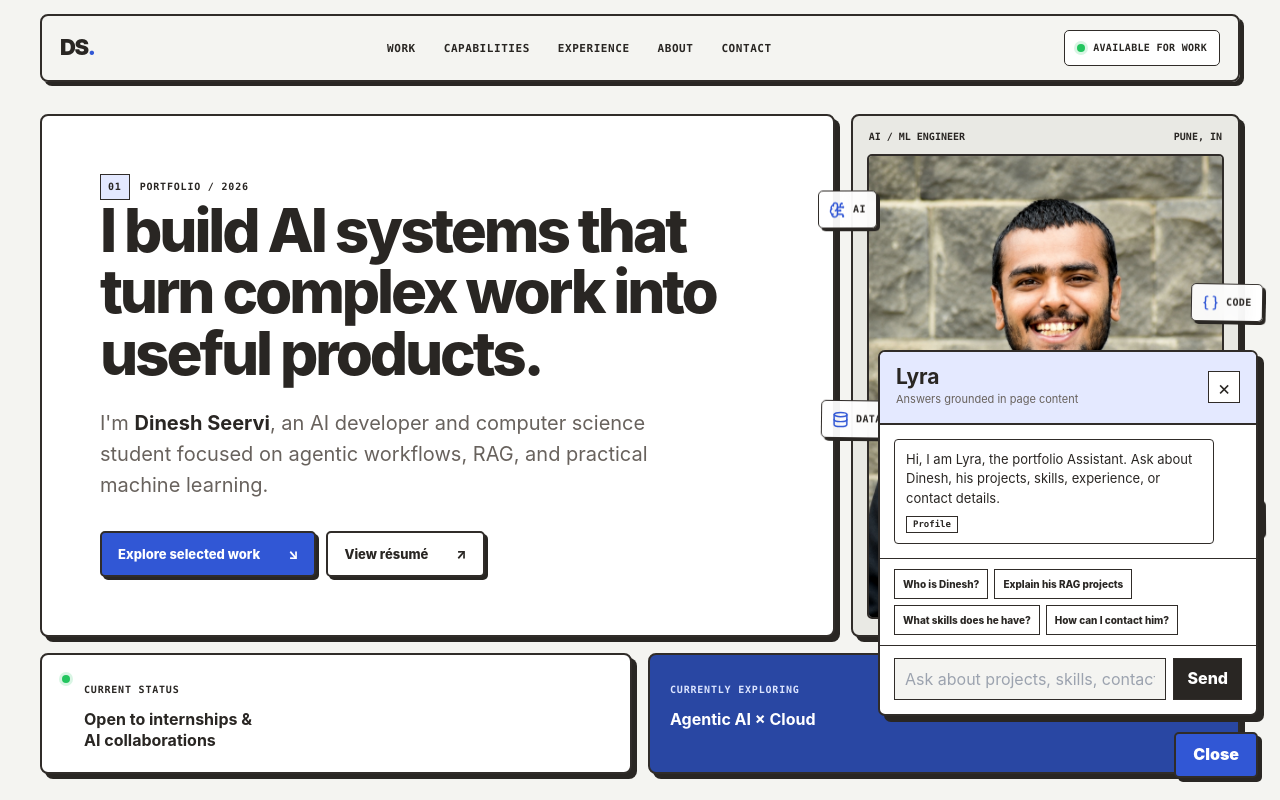
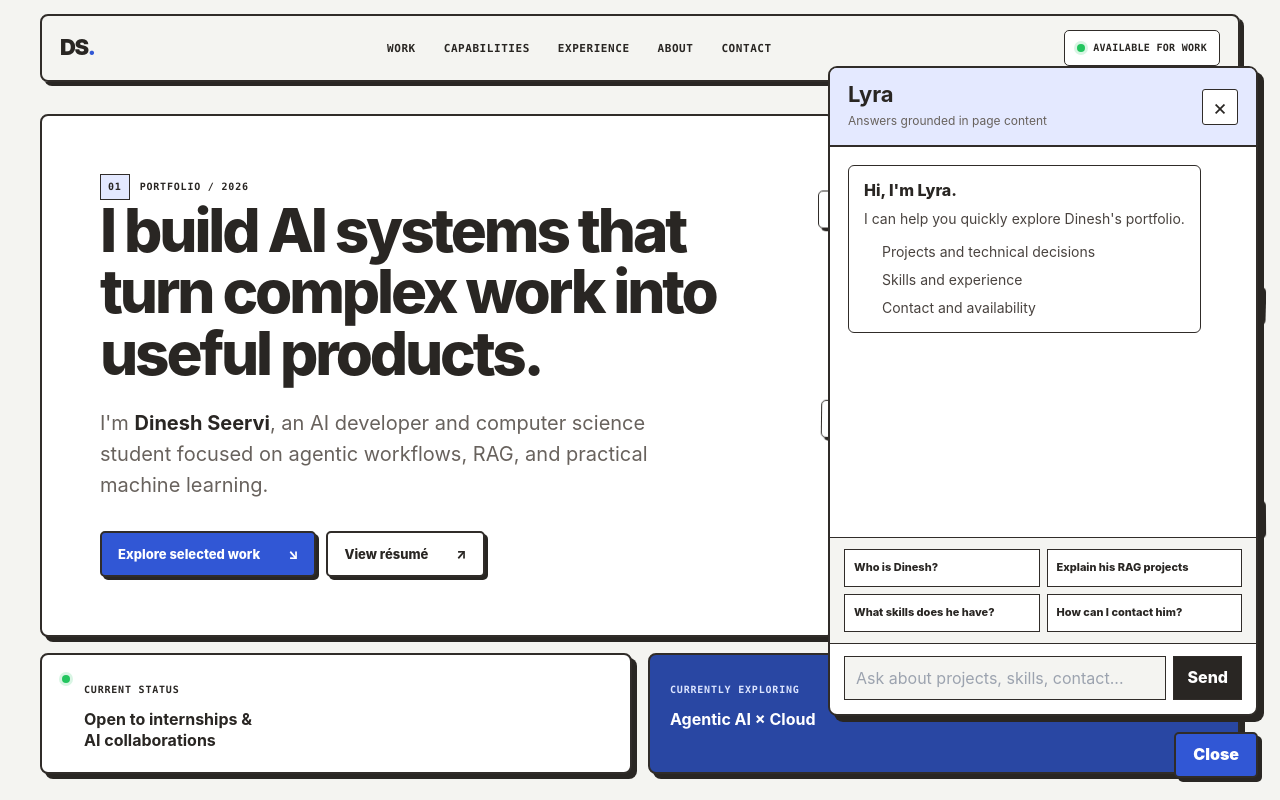
Before and after one commit to DS123-ally/My-Portfolio, a Next.js app: page / in a window 1280 px wide. Both pictures are taken after a click on the button "Ask Lyra". Shown: the top 800 px of the page. Built offline with nearby package versions, Linux system fonts and the light colour scheme.

Commit message:
update the profile

```diff
--- a/app/globals.css
+++ b/app/globals.css
@@ -302,21 +302,26 @@ section { scroll-margin-top: 110px; }
   font-weight: 900; cursor: pointer; box-shadow: 4px 4px 0 var(--ink); transition: transform .18s ease, box-shadow .18s ease;
 }
 .rag-chat-button:hover { transform: translate(3px,3px); box-shadow: 1px 1px 0 var(--ink); }
-.rag-chat { position: fixed; right: 22px; bottom: 84px; z-index: 150; width: min(380px, calc(100vw - 30px)); max-height: min(600px, calc(100vh - 110px)); display: grid; grid-template-rows: auto 1fr auto auto; overflow: hidden; border: 2px solid var(--line); border-radius: 7px; background: var(--surface); box-shadow: 6px 6px 0 var(--ink); }
-.rag-chat__header { min-height: 70px; padding: 14px 16px; display: flex; align-items: center; justify-content: space-between; border-bottom: 2px solid var(--line); background: var(--blue-soft); }
-.rag-chat__header strong { display: block; font-size: 21px; line-height: 1; }
-.rag-chat__header span { display: block; margin-top: 4px; color: var(--muted); font-size: 11px; }
-.rag-chat__header button { width: 32px; height: 32px; display: grid; place-items: center; border: 1.5px solid var(--line); background: var(--surface); font-size: 20px; cursor: pointer; }
-.rag-chat__messages { display: grid; align-content: start; gap: 10px; max-height: 300px; overflow-y: auto; padding: 14px; }
-.rag-chat__message { max-width: 92%; padding: 10px 11px; border: 1.5px solid var(--line); border-radius: 4px; background: var(--surface); }
-.rag-chat__message--user { justify-self: end; background: var(--blue-soft); }
-.rag-chat__message p { font-size: 13px; line-height: 1.5; }
-.rag-chat__sources { display: flex; flex-wrap: wrap; gap: 5px; margin-top: 8px; }
-.rag-chat__sources span { padding: 3px 6px; border: 1px solid var(--line); font: 700 9px/1 var(--mono); }
-.rag-chat__suggestions { padding: 10px 14px; display: flex; flex-wrap: wrap; gap: 6px; border-top: 1.5px solid var(--line); }
-.rag-chat__suggestions button { min-width: 0; padding: 6px 8px; border: 1px solid var(--line); background: var(--surface); font-size: 10px; font-weight: 800; cursor: pointer; }
+.rag-chat { position: fixed; right: 22px; bottom: 84px; z-index: 150; width: min(430px, calc(100vw - 30px)); height: min(650px, calc(100dvh - 110px)); display: grid; grid-template-rows: auto minmax(0, 1fr) auto auto; overflow: hidden; border: 2px solid var(--line); border-radius: 9px; background: var(--surface); box-shadow: 6px 6px 0 var(--ink); }
+.rag-chat__header { min-height: 76px; padding: 15px 18px; display: flex; align-items: center; justify-content: space-between; border-bottom: 2px solid var(--line); background: var(--blue-soft); }
+.rag-chat__header strong { display: block; font-size: 22px; line-height: 1; }
+.rag-chat__header span { display: block; margin-top: 6px; color: var(--muted); font-size: 12px; }
+.rag-chat__header button { width: 36px; height: 36px; display: grid; place-items: center; border: 1.5px solid var(--line); border-radius: 3px; background: var(--surface); font-size: 22px; cursor: pointer; }
+.rag-chat__messages { min-height: 0; display: grid; align-content: start; gap: 14px; overflow-y: auto; padding: 18px; scrollbar-gutter: stable; }
+.rag-chat__message { max-width: 100%; padding: 14px 15px; border: 1.5px solid var(--line); border-radius: 6px; background: var(--surface); }
+.rag-chat__message--assistant { justify-self: start; }
+.rag-chat__message--user { max-width: 86%; justify-self: end; padding: 11px 14px; background: var(--blue-soft); }
+.rag-chat__message h3 { margin-bottom: 7px; font-size: 16px; line-height: 1.3; }
+.rag-chat__message p { color: #49433f; font-size: 14px; line-height: 1.6; }
+.rag-chat__message ul { margin: 11px 0 0; padding-left: 18px; color: #49433f; font-size: 14px; line-height: 1.55; }
+.rag-chat__message li + li { margin-top: 6px; }
+.rag-chat__sources { display: flex; flex-wrap: wrap; align-items: center; gap: 6px; margin-top: 12px; padding-top: 10px; border-top: 1px solid #d7d3cf; }
+.rag-chat__sources small { color: var(--muted); font: 800 10px/1 var(--mono); text-transform: uppercase; }
+.rag-chat__sources span { padding: 4px 7px; border: 1px solid var(--line); border-radius: 3px; background: var(--paper); font: 700 10px/1 var(--mono); }
+.rag-chat__suggestions { padding: 11px 14px; display: grid; grid-template-columns: repeat(2, minmax(0, 1fr)); gap: 7px; border-top: 1.5px solid var(--line); background: var(--paper); }
+.rag-chat__suggestions button { min-width: 0; min-height: 38px; padding: 7px 9px; border: 1px solid var(--line); background: var(--surface); font-size: 11px; font-weight: 800; line-height: 1.25; text-align: left; cursor: pointer; }
 .rag-chat__form { padding: 12px 14px 14px; display: grid; grid-template-columns: 1fr auto; gap: 7px; border-top: 1.5px solid var(--line); }
-.rag-chat__form input { min-width: 0; height: 42px; padding: 0 10px; border: 1.5px solid var(--line); background: var(--paper); outline: none; }
+.rag-chat__form input { min-width: 0; height: 44px; padding: 0 11px; border: 1.5px solid var(--line); background: var(--paper); font-size: 16px; outline: none; }
 .rag-chat__form input:focus { box-shadow: inset 0 0 0 2px var(--blue); }
 .rag-chat__form button { padding: 0 13px; border: 1.5px solid var(--line); background: var(--ink); color: #fff; font-weight: 850; cursor: pointer; }
 
@@ -401,8 +406,11 @@ section { scroll-margin-top: 110px; }
   .contact-actions a { min-height: 115px; padding: 21px; }
   .site-footer { padding-bottom: 100px; flex-direction: column; gap: 8px; }
   .rag-chat-button { right: 14px; bottom: 14px; padding: 0 13px; font-size: 12px; }
-  .rag-chat { right: 14px; bottom: 72px; width: calc(100vw - 28px); }
-  .rag-chat__suggestions button { flex: 1 1 46%; overflow: hidden; text-overflow: ellipsis; white-space: nowrap; }
+  .rag-chat { right: 14px; bottom: 72px; width: calc(100vw - 28px); height: min(680px, calc(100dvh - 86px)); }
+  .rag-chat__header { min-height: 70px; padding: 13px 15px; }
+  .rag-chat__messages { padding: 14px; }
+  .rag-chat__message { padding: 13px; }
+  .rag-chat__suggestions { padding: 9px 12px; }
 }
 
 @media (prefers-reduced-motion: reduce) {
--- a/components/ChatBot.tsx
+++ b/components/ChatBot.tsx
@@ -30,15 +30,18 @@ const SUGGESTIONS = ['Who is Dinesh?', 'Explain his RAG projects', 'What skills
 
 type Message = {
   role: 'user' | 'assistant'
+  heading?: string
   text: string
+  points?: string[]
   sources?: string[]
 }
 
 const INITIAL_MESSAGES: Message[] = [
   {
     role: 'assistant',
-    text: 'Hi, I am Lyra, the portfolio Assistant. Ask about Dinesh, his projects, skills, experience, or contact details.',
-    sources: ['Profile'],
+    heading: "Hi, I'm Lyra.",
+    text: "I can help you quickly explore Dinesh's portfolio.",
+    points: ['Projects and technical decisions', 'Skills and experience', 'Contact and availability'],
   },
 ]
 
@@ -57,10 +60,59 @@ function retrieve(query: string) {
 }
 
 function answerQuestion(query: string) {
+  const normalized = query.toLowerCase()
+
+  if (/who|about|profile|dinesh/.test(normalized)) {
+    return {
+      heading: 'About Dinesh',
+      text: 'Dinesh Seervi is a B.Tech Computer Science Engineering student at AISSMS IOIT, Pune.',
+      points: ['Builds practical AI and machine-learning products', 'Focuses on RAG, LangChain, and agentic workflows', 'Open to internships and AI collaborations'],
+      sources: ['Profile'],
+    }
+  }
+
+  if (/project|rag|research|summar|interview|blog/.test(normalized)) {
+    return {
+      heading: 'Featured projects',
+      text: 'His work focuses on turning AI capabilities into useful, end-to-end products.',
+      points: ['AI Research Agent — graph-based research and synthesis', 'Agentic Blog Gen — multi-step, SEO-ready content workflow', 'AI Auto Interview — speech transcription and answer evaluation', 'Web Summarizer — retrieval-based document and web querying'],
+      sources: ['Projects'],
+    }
+  }
+
+  if (/skill|stack|technology|technologies|tool/.test(normalized)) {
+    return {
+      heading: 'Core skills',
+      text: 'Dinesh combines AI engineering with product development and cloud fundamentals.',
+      points: ['AI: Python, LangChain, LangGraph, RAG, vector databases', 'Product: Next.js, React, FastAPI, Streamlit, Firebase', 'Data & cloud: Pandas, NumPy, Scikit-learn, TensorFlow, AWS, GCP'],
+      sources: ['Skills'],
+    }
+  }
+
+  if (/experience|intern|work|career|open source/.test(normalized)) {
+    return {
+      heading: 'Experience',
+      text: 'His applied experience spans open source, data science, and AI/ML engineering.',
+      points: ['Open Source Contributor — GirlScript Summer of Code', 'Data Science Intern — Prodigy InfoTech', 'AI/ML Intern — Edunet Foundation'],
+      sources: ['Experience'],
+    }
+  }
+
+  if (/contact|email|phone|reach|hire|available/.test(normalized)) {
+    return {
+      heading: 'Contact Dinesh',
+      text: 'He is available for internships, research collaborations, and AI/ML opportunities.',
+      points: ['Email: dineshseervi1208@gmail.com', 'Phone: +91 96996 23993', 'LinkedIn and GitHub are linked in the contact section'],
+      sources: ['Contact'],
+    }
+  }
+
   const matches = retrieve(query)
-  const useful = matches.some((item) => item.score > 0) ? matches : [KNOWLEDGE[0], KNOWLEDGE[1]]
+  const useful = matches.some((item) => item.score > 0) ? matches : [KNOWLEDGE[0]]
   return {
-    text: `Based on the portfolio knowledge base: ${useful.map((item) => item.body).join(' ')}`,
+    heading: 'Portfolio answer',
+    text: useful[0].body,
+    points: useful.slice(1).map((item) => item.body),
     sources: useful.map((item) => item.title),
   }
 }
@@ -70,6 +122,7 @@ export default function ChatBot() {
   const [input, setInput] = useState('')
   const [messages, setMessages] = useState<Message[]>(INITIAL_MESSAGES)
   const inputRef = useRef<HTMLInputElement>(null)
+  const messagesEndRef = useRef<HTMLDivElement>(null)
 
   useEffect(() => {
     const resetChat = () => {
@@ -83,6 +136,10 @@ export default function ChatBot() {
     return () => window.removeEventListener('pageshow', resetChat)
   }, [])
 
+  useEffect(() => {
+    if (open) messagesEndRef.current?.scrollIntoView({ behavior: 'smooth', block: 'end' })
+  }, [messages, open])
+
   const send = (value: string) => {
     const question = value.trim()
     if (!question) return
@@ -91,7 +148,7 @@ export default function ChatBot() {
     setMessages((current) => [
       ...current,
       { role: 'user', text: question },
-      { role: 'assistant', text: response.text, sources: response.sources },
+      { role: 'assistant', ...response },
     ])
     setInput('')
     window.setTimeout(() => inputRef.current?.focus(), 0)
@@ -120,12 +177,19 @@ export default function ChatBot() {
               <button onClick={() => setOpen(false)} aria-label="Close Lyra assistant">×</button>
             </div>
 
-            <div className="rag-chat__messages">
+            <div className="rag-chat__messages" aria-live="polite">
               {messages.map((message, index) => (
                 <div key={`${message.role}-${index}`} className={`rag-chat__message rag-chat__message--${message.role}`}>
+                  {message.heading && <h3>{message.heading}</h3>}
                   <p>{message.text}</p>
+                  {message.points && message.points.length > 0 && (
+                    <ul>
+                      {message.points.map((point) => <li key={point}>{point}</li>)}
+                    </ul>
+                  )}
                   {message.sources && (
                     <div className="rag-chat__sources">
+                      <small>Source</small>
                       {message.sources.map((source) => (
                         <span key={source}>{source}</span>
                       ))}
@@ -133,6 +197,7 @@ export default function ChatBot() {
                   )}
                 </div>
               ))}
+              <div ref={messagesEndRef} />
             </div>
 
             <div className="rag-chat__suggestions">
```
